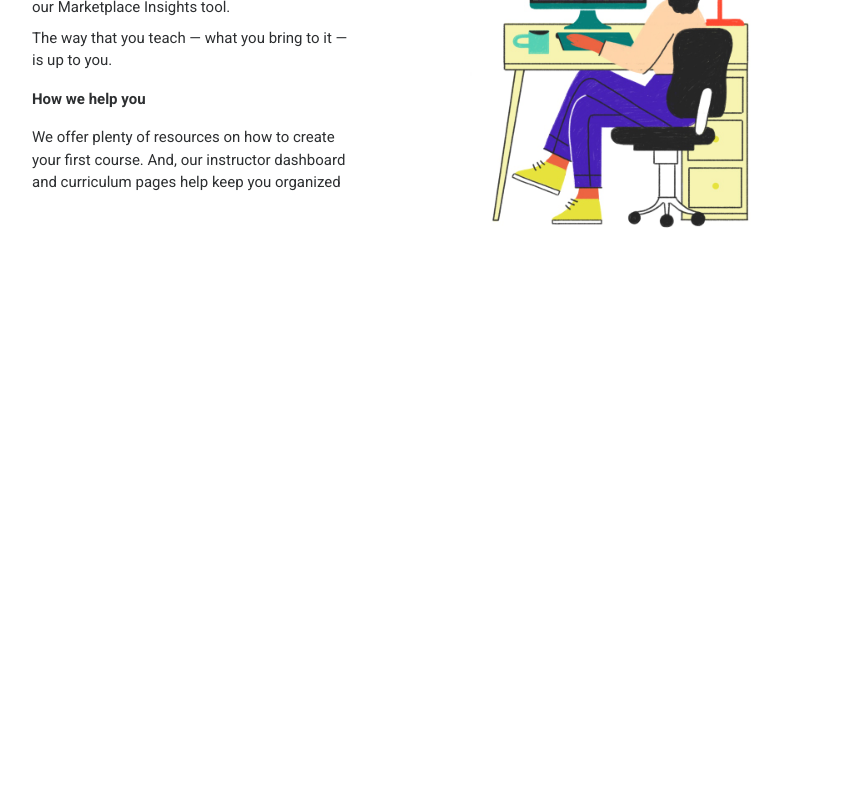
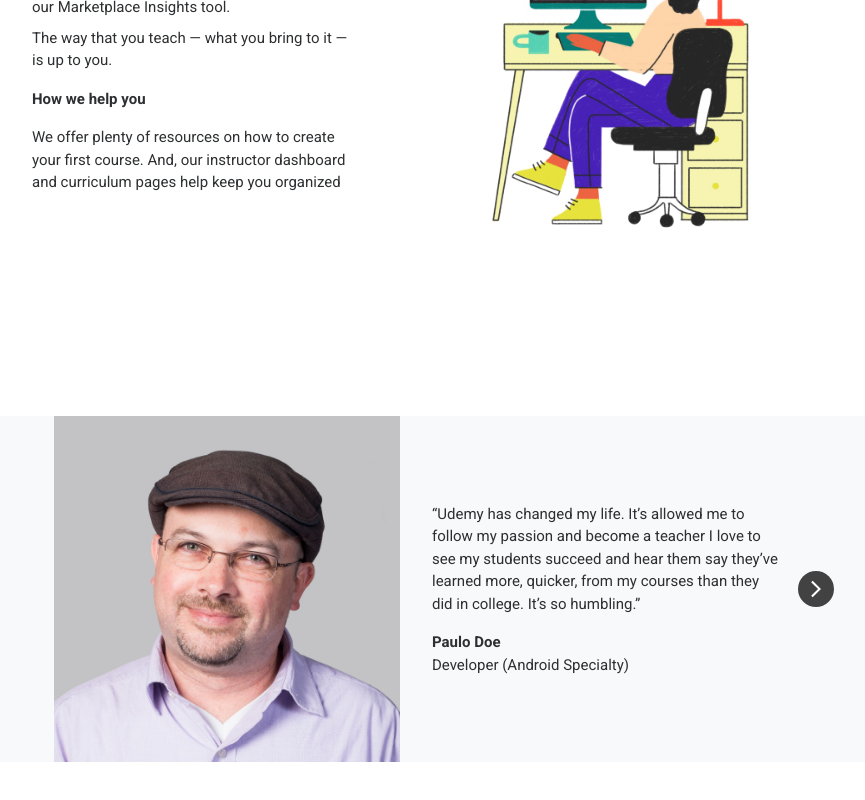
Before and after one commit to tuheli/video-course-platform, a React (Vite) app: page /teaching in a window 1280 px wide. Shown: the part 1540-2340 px from the top of the page, without its empty margins (224-1089 px from the left). Before the commit the page ends 1860 px from the top, so only its background shows below. Built offline with nearby package versions, Linux system fonts and the light colour scheme.

Commit message:
Added customer stories big image variant section

```diff
--- a/src/components/teach-with-us-page/TeachWithUsPage.tsx
+++ b/src/components/teach-with-us-page/TeachWithUsPage.tsx
@@ -4,6 +4,7 @@ import { ReasonsToStart } from './ReasonsToStart';
 import { Statistics } from './Statistics';
 import { Banner } from './Banner';
 import { HowToBegin } from './HowToBegin';
+import { CustomerStoriesBigImageVersion } from '../customer-stories/CustomerStoriesBigImageVersion';
 
 export const TeachWithUsPage = () => {
   return (
@@ -32,6 +33,19 @@ export const TeachWithUsPage = () => {
       >
         <HowToBegin />
       </Box>
+      <Box
+        sx={{
+          py: 12,
+        }}
+      >
+        <Box
+          sx={{
+            bgcolor: 'background.paper',
+          }}
+        >
+          <CustomerStoriesBigImageVersion />
+        </Box>
+      </Box>
     </>
   );
 };
```
